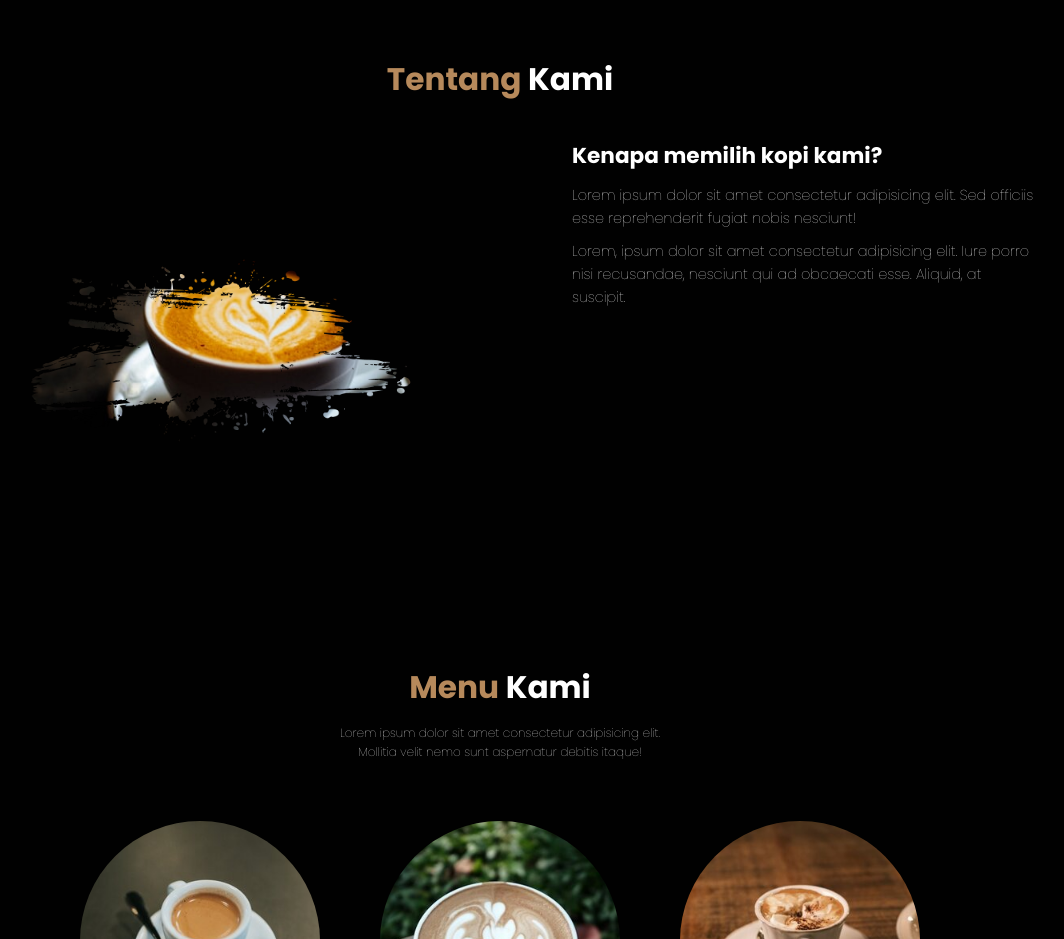
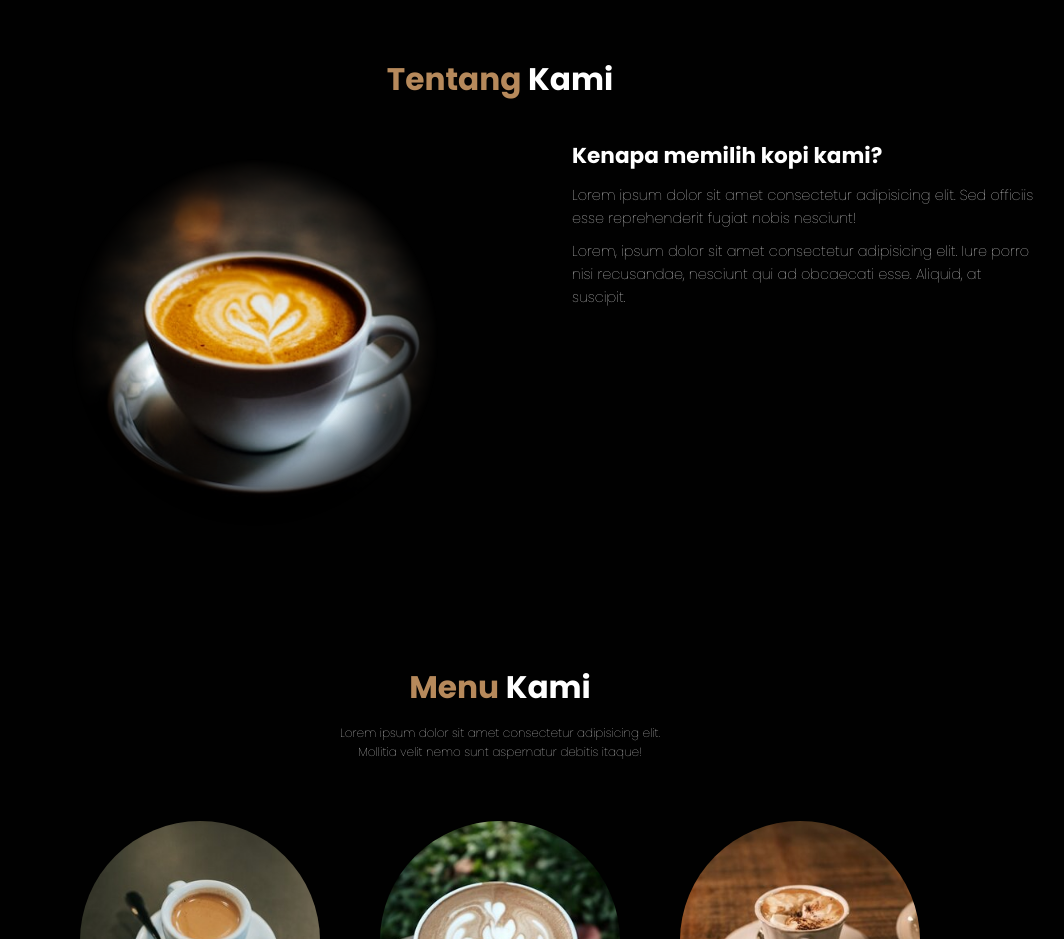
Before and after one commit to AldyWirandhoko/kedai-kopi, a plain HTML site: page index.html in a window 1280 px wide. Shown: the part 840-1779 px from the top of the page, without its empty margins (140-1204 px from the left). Drawn offline with nearby package versions, Linux system fonts and the light colour scheme.

Commit message:
memperbaiki mask pada img about section

```diff
--- a/css/style.css
+++ b/css/style.css
@@ -231,10 +231,7 @@ body {
 }
 .about .row .about-img img {
   width: 100%;
-  mask-image: url(/img/splash-mask.png);
-  mask-repeat: no-repeat;
-  mask-size: 80%;
-  mask-position: center;
+  mask-image: radial-gradient(circle, rgba(0, 0, 0, 1) 30%, rgba(0, 0, 0, 0) 50%);
 }
 .about .row .content {
   flex: 1 1 35rem;
```
